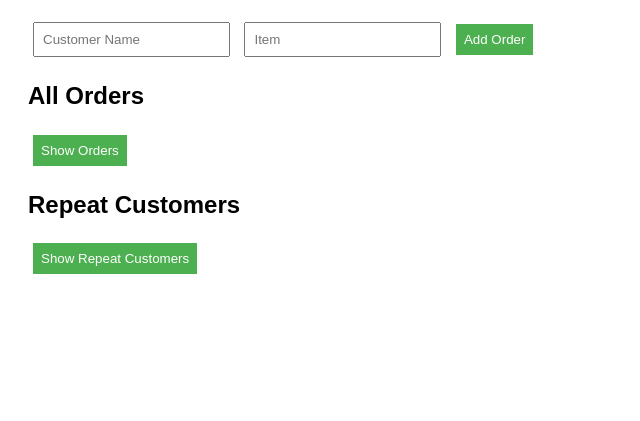
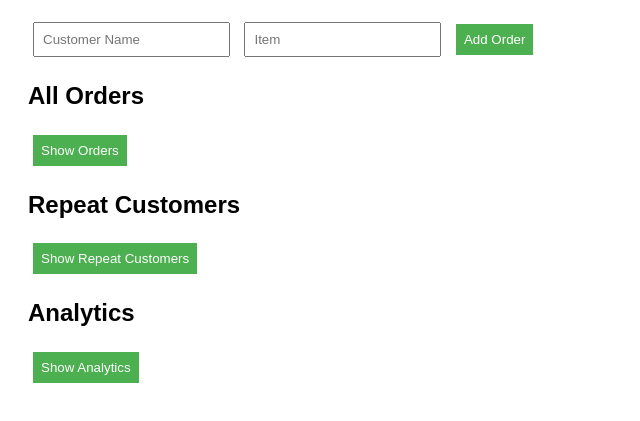
Before and after one commit to abirami-builds/repeat-customer-portal, a plain HTML site: page index.html in a window 1280 px wide. Shown: the part 139-560 px from the top of the page, without its empty margins (0-640 px from the left). Drawn offline with Linux system fonts and the light colour scheme.

Commit message:
Added analytics dashboard UI

```diff
--- a/index.html
+++ b/index.html
@@ -28,6 +28,10 @@
     <h2>Repeat Customers</h2>
     <button onclick="getRepeat()">Show Repeat Customers</button>
     <ul id="repeat"></ul>
+
+    <h2>Analytics</h2>
+    <button onclick="getAnalytics()">Show Analytics</button>
+    <ul id="analytics"></ul>
 
 <script>
 const API = "http://127.0.0.1:8000";
@@ -70,6 +74,22 @@ function getRepeat() {
         });
     });
 }
+
+function getAnalytics() {
+
+    fetch(`${API}/analytics`)
+    .then(res => res.json())
+    .then(data => {
+
+        const list = document.getElementById("analytics");
+
+        list.innerHTML = `
+            <li>Total Orders: ${data.total_orders}</li>
+            <li>Total Customers: ${data.total_customers}</li>
+            <li>Most Ordered Item: ${data.most_ordered_item}</li>
+        `;
+    });
+}
 </script>
 
 </body>
```
Also changed, not shown: 1 other file.
